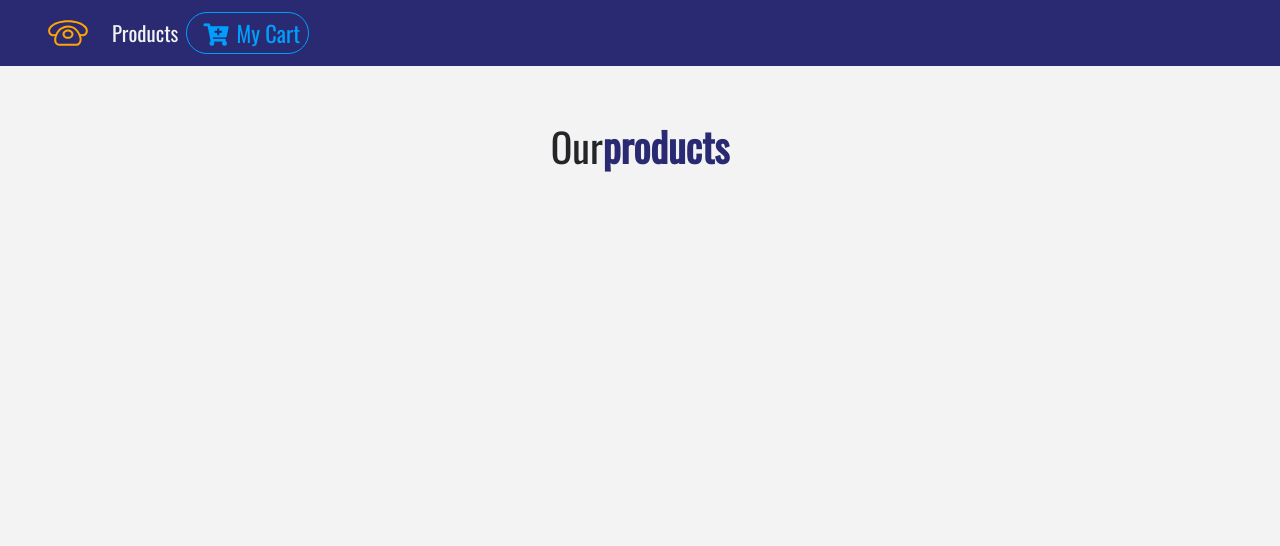
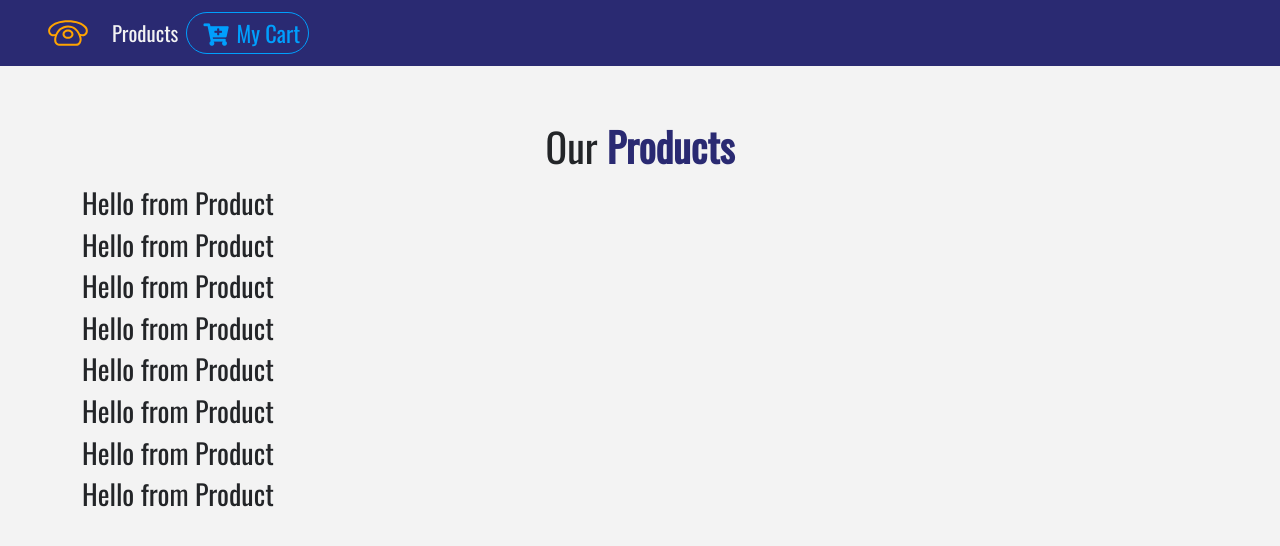
Before and after one commit to gouribhise/ecommerce, a React (Create React App) app: page / in a window 1280 px wide. Shown: the top 546 px of the page. Built offline with nearby package versions, Linux system fonts and the light colour scheme.

Commit message:
added context api

```diff
--- a/src/components/ProductList.js
+++ b/src/components/ProductList.js
@@ -1,18 +1,27 @@
 import React, {Component} from 'react'
 import Product from './Product'
 import Title from './Title'
+import {storeProducts} from '../data';
+import { ProductConsumer } from "../context";
 export default class ProductList extends Component{
   state={
-    products:[]
+    products:storeProducts
   }
   render(){
-    return(
+     return(
       <>
         <div className="py-5">
            <div className="container">
            <Title name="our" title="products"/>
              <div className="row">
-             </div>
+              <ProductConsumer>
+                                {(value)=>{
+                return value.products.map(product=>{
+                  return <Product key={product.id} product={product}/>
+                })
+                  }}
+              </ProductConsumer>
+                </div>
            </div>
         </div>
       </>
--- /dev/null
+++ b/src/context.js
@@ -0,0 +1,31 @@
+import React,{Component} from 'react'
+import {storeProducts,detailProduct} from './data'
+const ProductContext=React.createContext();
+
+class ProductProvider extends Component{
+  state={
+    products:storeProducts,
+    detailProduct:detailProduct
+  }
+
+  handleDetail=()=>{
+    console.log("hello from detail")
+  }
+  addToCart=()=>{
+    console.log("hello from cart")
+  }
+  render(){
+    return(
+      <ProductContext.Provider value={{
+        ...this.state, handleDetail:this.handleDetail,
+        addToCart:this.addToCart
+      }}>
+       {this.props.children}
+      </ProductContext.Provider>
+    )
+  }
+}
+
+const ProductConsumer = ProductContext.Consumer;
+
+export { ProductProvider, ProductConsumer };
--- a/src/data.js
+++ b/src/data.js
@@ -1,7 +1,4 @@
-/*
-https://www.iconfinder.com/icons/1243689/call_phone_icon
-Creative Commons (Attribution 3.0 Unported);
-https://www.iconfinder.com/Makoto_msk */
+
 
 export const storeProducts = [
   {
--- a/src/index.js
+++ b/src/index.js
@@ -2,15 +2,16 @@
 import ReactDOM from 'react-dom';
 import './index.css';
 import App from './App';
-import {BrowserRouter as Router} from 'react-router-dom'
+import {BrowserRouter as Router} from 'react-router-dom';
+import {ProductProvider} from './context';
 import reportWebVitals from './reportWebVitals';
 
 ReactDOM.render(
-   <Router>
-        <App />
-   </Router>,
-
-
+  <ProductProvider>
+     <Router>
+          <App />
+     </Router>
+  </ProductProvider>,
   document.getElementById('root')
 );
 
```
Also changed, not shown: src/components/Title.js (+9 -10 lines).
